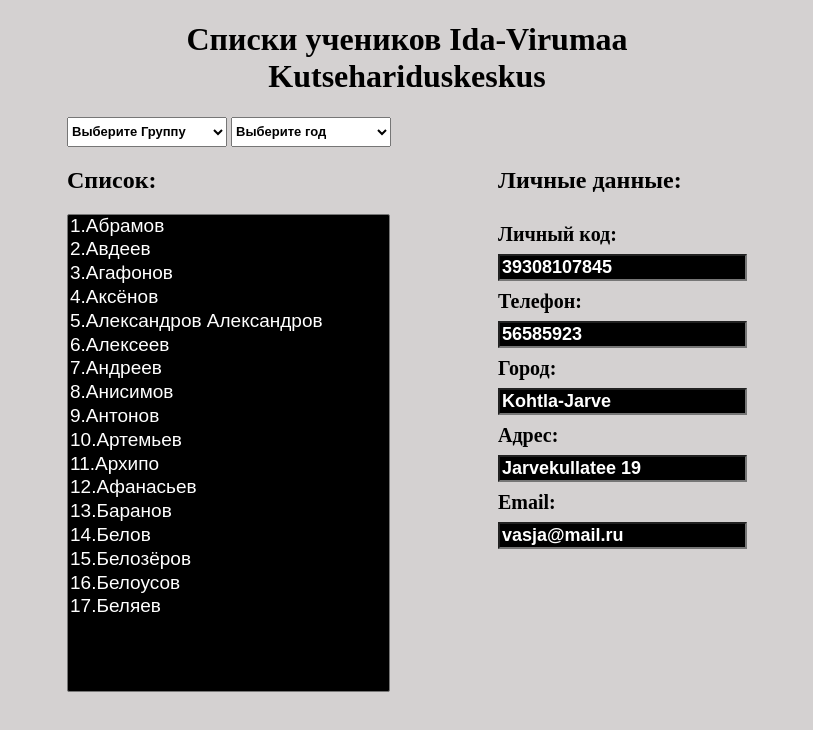
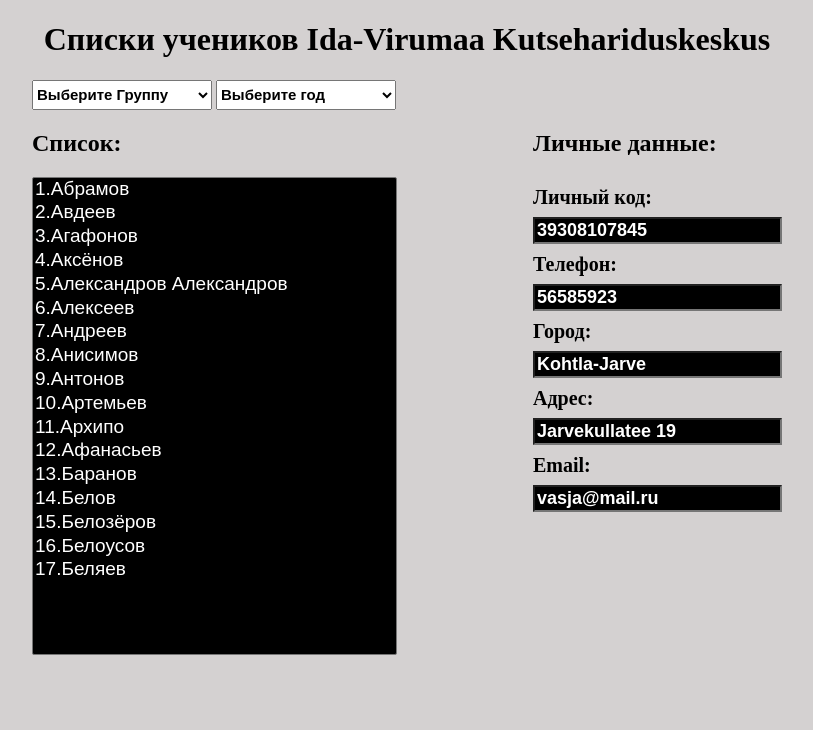
Before and after one commit to RomanKruglikov/Kurator, a plain HTML site: page index.html in a window 1280 px wide. Shown: the whole page, without its empty margins (233-1046 px from the left). Drawn offline with Linux system fonts and the light colour scheme.

Commit message:
vrode vsjo

```diff
--- a/styleindex.css
+++ b/styleindex.css
@@ -3,7 +3,7 @@ body {
 }
 
 .wrapper {
-	width: 680px;
+	width: 750px;
 	margin: 0 auto;
 }
 
@@ -12,10 +12,10 @@ body {
 }
 
 .gruppa select{
-	width: 160px;
+	width: 180px;
 	height: 30px;
 	font-weight: bold;
-	font-size: 13px;
+	font-size: 15px;
 }
 
 .contentspisok {
@@ -25,7 +25,7 @@ body {
 .contentspisok select {
 	background: black;
 	color: white;
-	width: 323px;
+	width: 365px;
 	font-size: 19px;
 }
 
```
